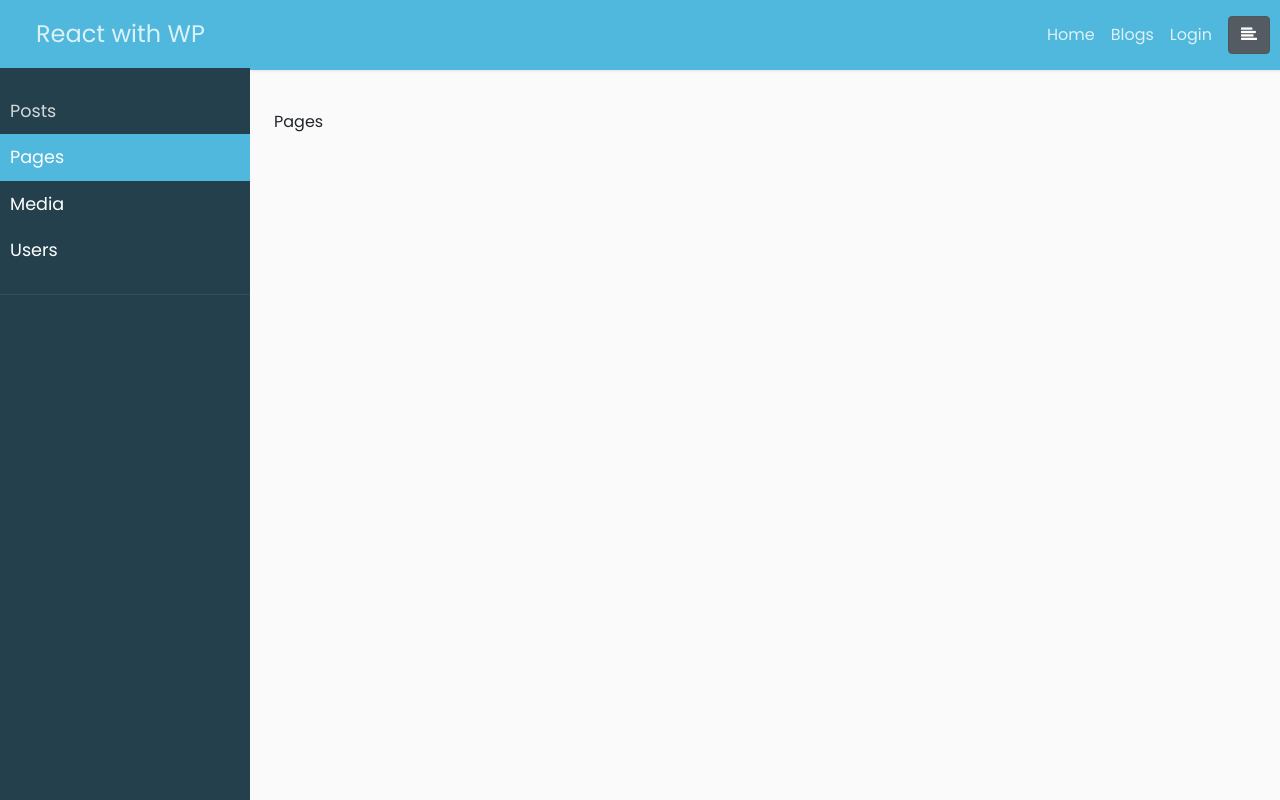
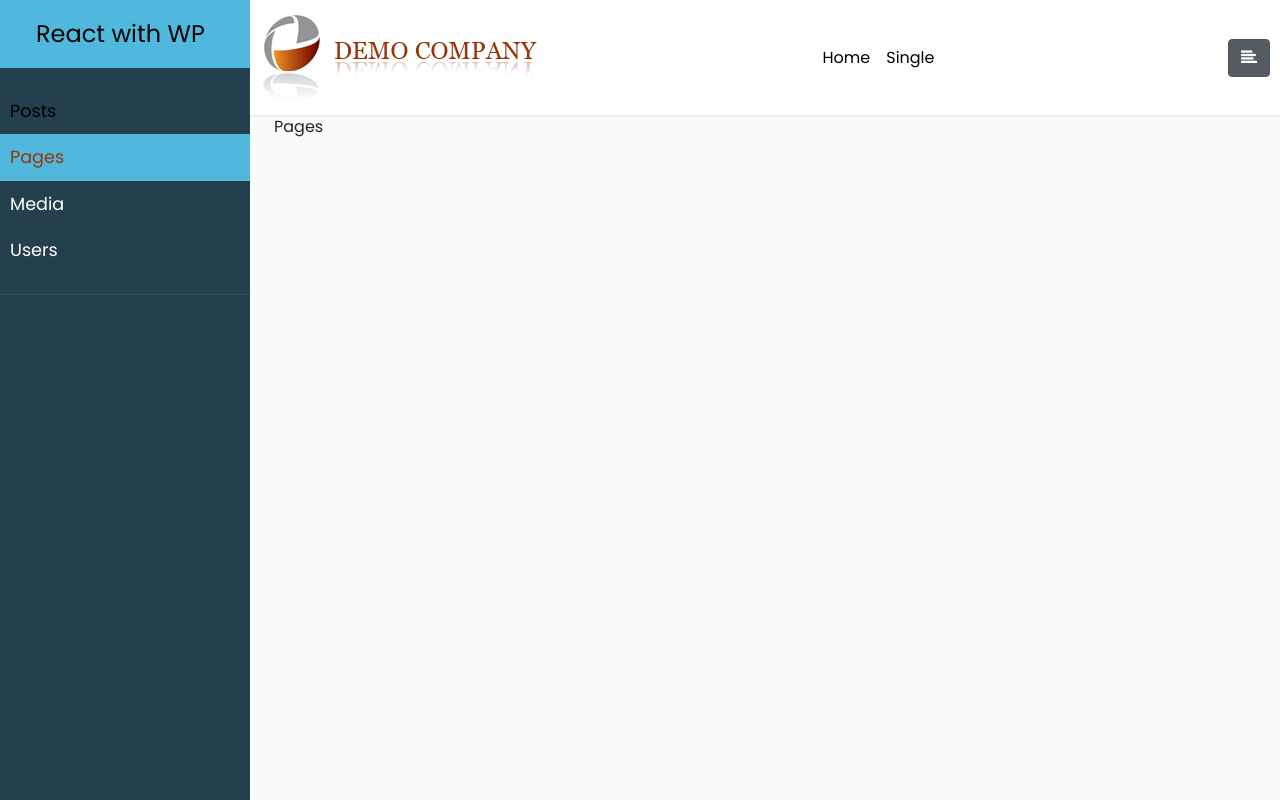
Before and after one commit to softwaredev927/react-task1, a React (Create React App) app: page /dashboard/pages in a window 1280 px wide. Built offline with nearby package versions, Linux system fonts and the light colour scheme.

Commit message:
update home page

```diff
--- a/src/components/Blogs.js
+++ b/src/components/Blogs.js
@@ -1,13 +1,15 @@
 import React from 'react';
-import Navbar from "./Navbar";
+import Header from "./Header";
+import Footer from "./Footer";
 import { Posts } from "./Posts";
 
 const Blogs = () => {
 
 return (
 	<React.Fragment>
-		<Navbar/>
+		<Header/>
 		<Posts pageId={ 1 } />
+		<Footer/>
 	</React.Fragment>
 )
 };
--- /dev/null
+++ b/src/components/Footer.js
@@ -0,0 +1,38 @@
+import React, { useContext } from 'react';
+import Menu from './Menu';
+import ToggleSidebarBtn from "./dashboard/sidebar/ToggleSidebarBtn";
+import AppContext from "./context/AppContext";
+import LogoImg from "../assets/logo.png";
+
+const Navbar = () => {
+
+	const [ store, setStore ] = useContext( AppContext );
+
+	const handleLogout = () => {
+		localStorage.removeItem( 'token' );
+		localStorage.removeItem( 'useName' );
+
+		setStore( {
+			...store,
+			token: '',
+			useName: ''
+		} );
+		window.location.href = '/';
+	};
+
+	return (
+		<nav className="footer my-navbar navbar-expand-lg main-navbar">
+			<div>
+				<Menu></Menu>
+				<span>© 2011 rtPanel. All Rights Reserved. Designed by rtCamp</span>
+			</div>
+			<img className="logo" src={ LogoImg } />
+			{/*	If on dashboard page */}
+			{ window.location.pathname.includes( 'dashboard' ) ? (
+				<ToggleSidebarBtn/>
+			) : ''}
+		</nav>
+	);
+};
+
+export default Navbar;
--- /dev/null
+++ b/src/components/Header.js
@@ -0,0 +1,37 @@
+import React, { useContext } from 'react';
+import Menu from './Menu';
+import ToggleSidebarBtn from "./dashboard/sidebar/ToggleSidebarBtn";
+import AppContext from "./context/AppContext";
+import LogoImg from "../assets/logo.png";
+
+const Navbar = () => {
+
+	const [ store, setStore ] = useContext( AppContext );
+
+	const handleLogout = () => {
+		localStorage.removeItem( 'token' );
+		localStorage.removeItem( 'useName' );
+
+		setStore( {
+			...store,
+			token: '',
+			useName: ''
+		} );
+		window.location.href = '/';
+	};
+
+	return (
+		<nav className="header my-navbar navbar-expand-lg main-navbar">
+			<img className="logo" src={ LogoImg } />
+			<div>
+				<Menu></Menu>
+			</div>
+			{/*	If on dashboard page */}
+			{ window.location.pathname.includes( 'dashboard' ) ? (
+				<ToggleSidebarBtn/>
+			) : ''}
+		</nav>
+	);
+};
+
+export default Navbar;
--- a/src/components/Home.js
+++ b/src/components/Home.js
@@ -1,5 +1,6 @@
 import React from 'react';
-import Navbar from "./Navbar";
+import Header from "./Header";
+import Footer from "./Footer";
 import axios from 'axios';
 import Loader from "../assets/loader.gif";
 import renderHTML from 'react-render-html';
@@ -48,7 +49,7 @@ class Home extends React.Component {
 
 		return(
 			<React.Fragment>
-				<Navbar/>
+				<Header/>
 				{ error && <div className="alert alert-danger" dangerouslySetInnerHTML={ this.createMarkup( error ) }/> }
 				{ posts.length ? (
 					<div className="mt-5 posts-container">
@@ -73,6 +74,8 @@ class Home extends React.Component {
 					</div>
 				) : '' }
 				{ loading && <img className="loader" src={Loader} alt="Loader"/> }
+
+				<Footer/>
 			</React.Fragment>
 		);
 	}
--- a/src/components/Login.js
+++ b/src/components/Login.js
@@ -1,5 +1,5 @@
 import React, { useContext, useState } from 'react';
-import Navbar from "./Navbar";
+import Header from "./Header";
 import { Redirect } from "@reach/router";
 import Loader from "../assets/loader.gif";
 import axios from 'axios';
@@ -83,7 +83,7 @@ const Login = () =>  {
 	} else {
 		return (
 			<React.Fragment>
-				<Navbar/>
+				<Header/>
 				<div style={{ height: '100vh', maxWidth: '400px', margin: '0 auto' }}>
 					<h4 className="mb-4">Login</h4>
 					{ error && <div className="alert alert-danger" dangerouslySetInnerHTML={ createMarkup( error ) }/> }
--- /dev/null
+++ b/src/components/Menu.js
@@ -0,0 +1,18 @@
+import React from 'react';
+import NavLink from './NavLink';
+
+const Menu = () => {
+
+    return (
+        <ul className="navbar-nav my-navbar-nav mr-auto">
+            <li className="nav-item">
+                <NavLink to="/">Home</NavLink>
+            </li>
+            <li className="nav-item">
+                <NavLink to="/">Single</NavLink>
+            </li>
+        </ul>
+	);
+}
+
+export default Menu;
--- a/src/components/NavLink.js
+++ b/src/components/NavLink.js
@@ -14,7 +14,7 @@ import { Link } from "@reach/router";
 const NavLink = props => (
 	<Link
 		{...props}
-		getProps={({ isCurrent }) => ( { style: { color: isCurrent ? '#fff' : '#fffc' } } )}
+		getProps={({ isCurrent }) => ( { style: { color: isCurrent ? '#993408' : '#000' } } )}
 		className="nav-link"
 	/>
 );
--- a/src/components/Navbar.js
+++ /dev/null
@@ -1,58 +0,0 @@
-import React, { useContext } from 'react';
-import NavLink from './NavLink';
-import { isLoggedIn } from "./functions";
-import ToggleSidebarBtn from "./dashboard/sidebar/ToggleSidebarBtn";
-import AppContext from "./context/AppContext";
-
-const Navbar = () => {
-
-	const [ store, setStore ] = useContext( AppContext );
-
-	const handleLogout = () => {
-		localStorage.removeItem( 'token' );
-		localStorage.removeItem( 'useName' );
-
-		setStore( {
-			...store,
-			token: '',
-			useName: ''
-		} );
-		window.location.href = '/';
-	};
-
-	return (
-		<nav className="navbar my-navbar navbar-expand-lg main-navbar">
-			<div >
-				<ul className="navbar-nav my-navbar-nav mr-auto">
-					<li className="nav-item">
-						<NavLink to="/">Home</NavLink>
-					</li>
-					<li className="nav-item">
-						<NavLink to="/blogs">Blogs</NavLink>
-					</li>
-					{ isLoggedIn() ? (
-						<React.Fragment>
-							<li className="nav-item">
-								<NavLink to={ `/dashboard ` }>Dashboard</NavLink>
-							</li>
-							<li className="nav-item">
-								<button onClick={ handleLogout } className="btn btn-secondary ml-3">Logout</button>
-							</li>
-						</React.Fragment>
-					) : (
-						<li className="nav-item">
-							<NavLink to="/login">Login</NavLink>
-						</li>
-					) }
-
-				</ul>
-			</div>
-			{/*	If on dashboard page */}
-			{ window.location.pathname.includes( 'dashboard' ) ? (
-				<ToggleSidebarBtn/>
-			) : ''}
-		</nav>
-	);
-};
-
-export default Navbar;
--- a/src/components/Page.js
+++ b/src/components/Page.js
@@ -1,5 +1,5 @@
 import React from 'react';
-import Navbar from "./Navbar";
+import Header from "./Header";
 import Posts from "./Posts";
 
 const Page = ( props ) => {
@@ -8,7 +8,7 @@ const Page = ( props ) => {
 
 	return (
 		<React.Fragment>
-			<Navbar/>
+			<Header/>
 			<Posts pageId={ id }/>
 		</React.Fragment>
 	)
--- a/src/components/SinglePost.js
+++ b/src/components/SinglePost.js
@@ -1,5 +1,5 @@
 import React from 'react';
-import Navbar from "./Navbar";
+import Header from "./Header";
 import renderHTML from "react-render-html";
 import Moment from "react-moment";
 import Loader from "../assets/loader.gif";
@@ -45,7 +45,7 @@ class SinglePost extends React.Component {
 
 		return(
 			<React.Fragment>
-				<Navbar/>
+				<Header/>
 				{ error && <div className="alert alert-danger" dangerouslySetInnerHTML={ this.createMarkup( error ) }/> }
 				{ Object.keys( post ).length ? (
 					<div className="mt-5 posts-container">
--- a/src/components/content/Content.js
+++ b/src/components/content/Content.js
@@ -1,5 +1,5 @@
 import React, { useContext } from 'react';
-import Navbar from "../Navbar";
+import Header from "../Header";
 import AppContext from "../context/AppContext";
 
 const Content = ( props ) => {
@@ -9,7 +9,7 @@ const Content = ( props ) => {
 	return (
 		<div id="content" className={ store.sidebarActive ? '' : 'active' }>
 			{/* Top Navbar */}
-			<Navbar/>
+			<Header/>
 			{/* Main Content */}
 			<div className="main-content">
 				{ props.children }
--- a/src/style.css
+++ b/src/style.css
@@ -3,6 +3,11 @@
 body {
 	font-family: 'Poppins', sans-serif;
 	background: #fafafa;
+}
+
+#root {
+	width: 1024px;
+    margin: 0 auto;
 }
 
 p {
@@ -25,13 +30,25 @@ a:focus {
 	max-width: 960px;
 }
 
-.navbar {
+.header,
+.footer {
 	padding: 15px 10px;
 	background: #eee;
 	border: none;
 	border-radius: 0;
-	margin-bottom: 40px;
+}
+
+.header {
 	box-shadow: 1px 1px 3px rgba(0, 0, 0, 0.1);
+	align-items: center;
+}
+
+.footer {
+	box-shadow: 1px -1px 3px rgba(0, 0, 0, 0.1);
+}
+
+.footer .logo {
+	filter: grayscale(1);
 }
 
 .navbar-btn {
@@ -197,14 +214,19 @@ a.article:hover {
 	margin-left: 16px;
 }
 
+.posts-container .card {
+	margin-left: auto;
+	margin-right: auto;
+}
+
 .post-content img{
 	width: 100%;
 }
 
 .main-navbar {
-	background-color: #50b8dc;
+	background-color: white;
 	display: flex;
-	justify-content: flex-end;
+	justify-content: space-between;
 }
 
 .main-content {
```
